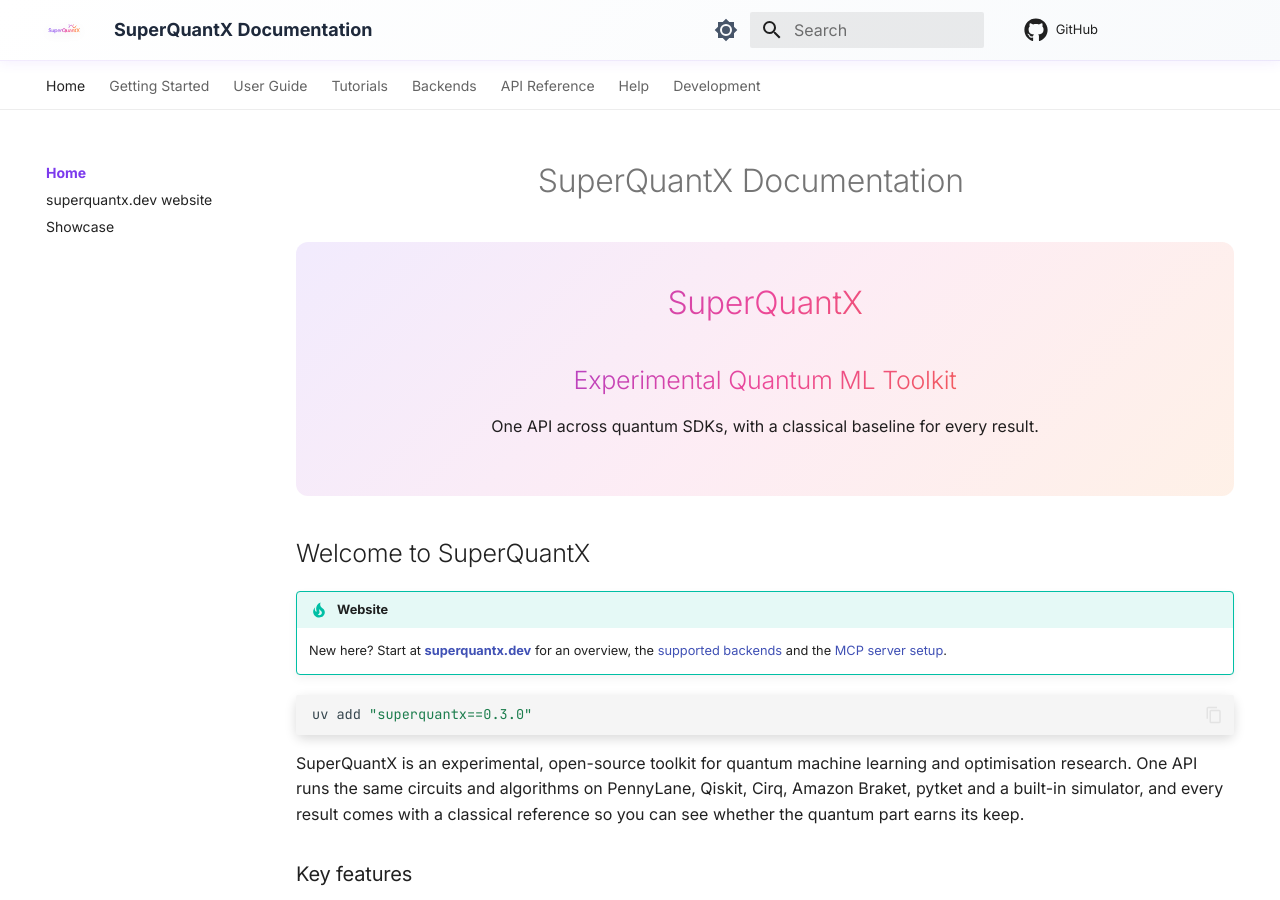
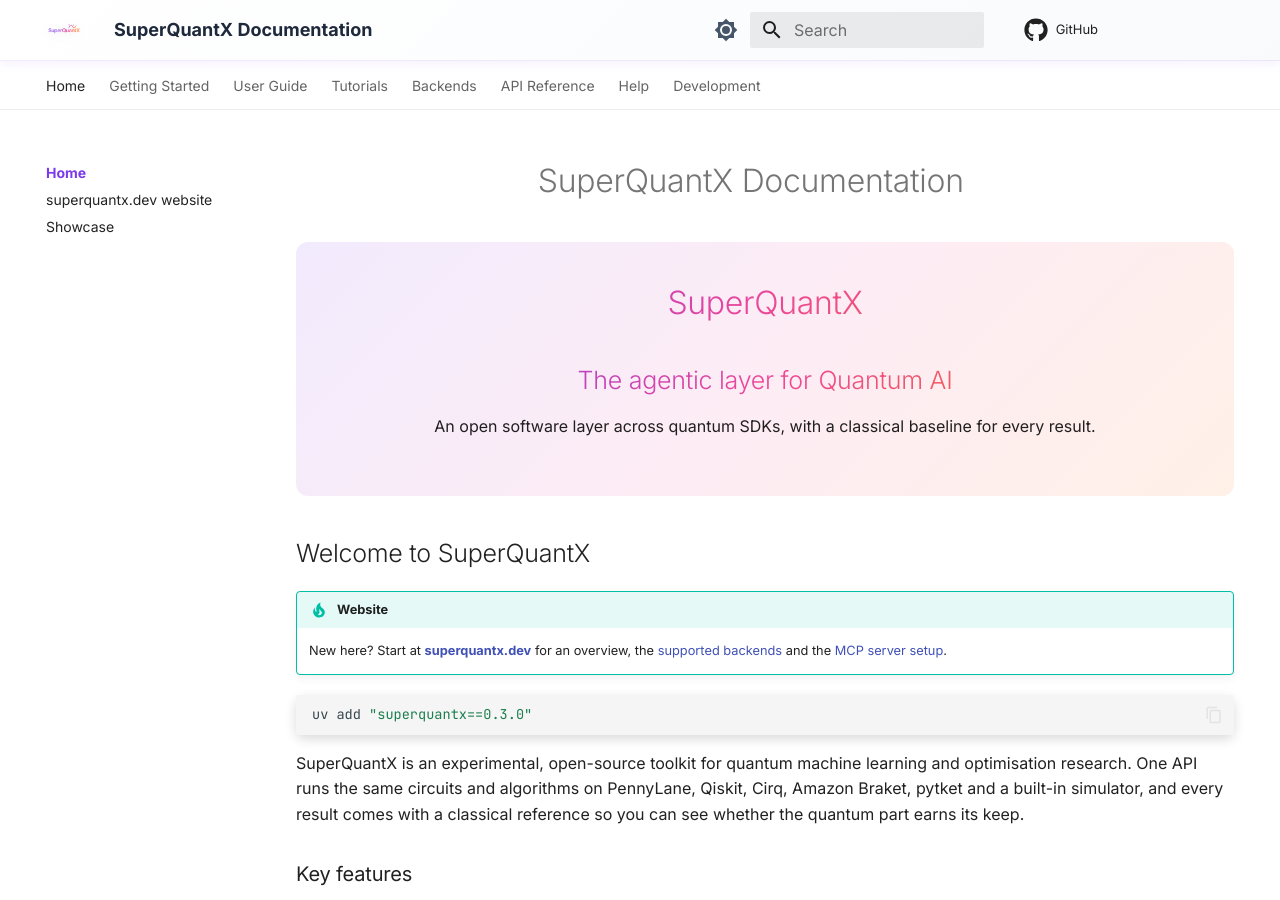
Before and after one commit to SuperagenticAI/superquantx, an MkDocs documentation site: the page built from docs/index.md, in a window 1280 px wide and 900 px high. Built offline with MkDocs 1.6.1 and Material for MkDocs 9.7.7, drawn with Linux system fonts in a browser that asks for light colours; comment, search, counter and statistics services are not loaded.

Commit message:
Use the agentic layer for Quantum AI tagline in README, docs and metadata
README and docs home lead with the primary tagline and the subheadline.
pyproject description, mkdocs site_description and __description__ drop
the old research platform wording. PyPI picks this up at the next release.

```diff
--- a/docs/index.md
+++ b/docs/index.md
@@ -2,8 +2,8 @@
 
 <div class="hero-banner">
   <h1 class="superquant-gradient">SuperQuantX</h1>
-  <h2 class="superquant-gradient">Experimental Quantum ML Toolkit</h2>
-  <p>One API across quantum SDKs, with a classical baseline for every result.</p>
+  <h2 class="superquant-gradient">The agentic layer for Quantum AI</h2>
+  <p>An open software layer across quantum SDKs, with a classical baseline for every result.</p>
 </div>
 
 ## Welcome to SuperQuantX
--- a/mkdocs.yml
+++ b/mkdocs.yml
@@ -1,5 +1,5 @@
 site_name: SuperQuantX Documentation
-site_description: Quantum AI research platform that provides a unified API for future quantum agentic AI systems research
+site_description: The agentic layer for Quantum AI. An open software layer across quantum SDKs, with a classical baseline for every result.
 site_author: Superagentic AI
 site_url: https://superagenticai.github.io/superquantx/
 
--- a/pyproject.toml
+++ b/pyproject.toml
@@ -5,7 +5,7 @@
 [project]
 name = "superquantx"
 dynamic = ["version"]
-description = "Quantum AI Research Platform - Unified API for QuantumAgentic AIsystems research"
+description = "The agentic layer for Quantum AI. An open software layer across quantum SDKs, with a classical baseline for every result."
 readme = "README.md"
 requires-python = ">=3.11"
 license = { text = "Apache-2.0" }
--- a/src/superquantx/__init__.py
+++ b/src/superquantx/__init__.py
@@ -182,7 +182,7 @@
 
 # Package metadata
 __title__ = "SuperQuantX"
-__description__ = "Experimental Quantum AI Research Platform - NOT for production use"
+__description__ = "The agentic layer for Quantum AI. Experimental research software, not for production use."
 __author__ = "SuperXLab - Superagentic AI Research Division"
 __author_email__ = "research@superagentic.ai"
 __license__ = "Apache-2.0"
```
Also changed, not shown: README.md (+3 -1 lines).
